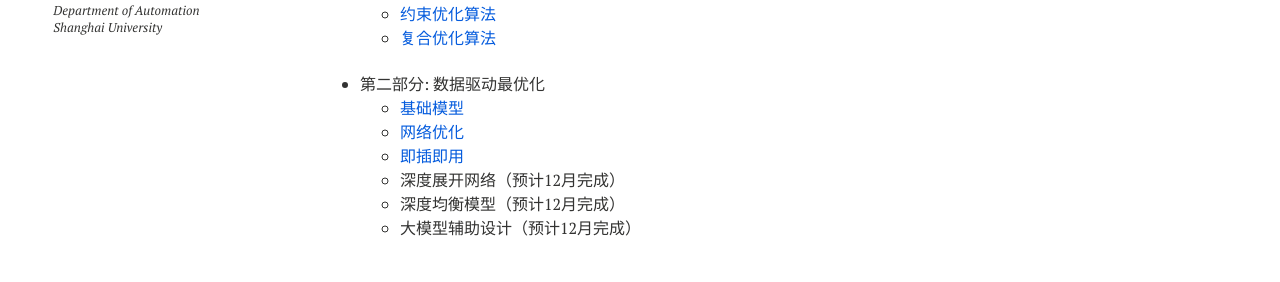
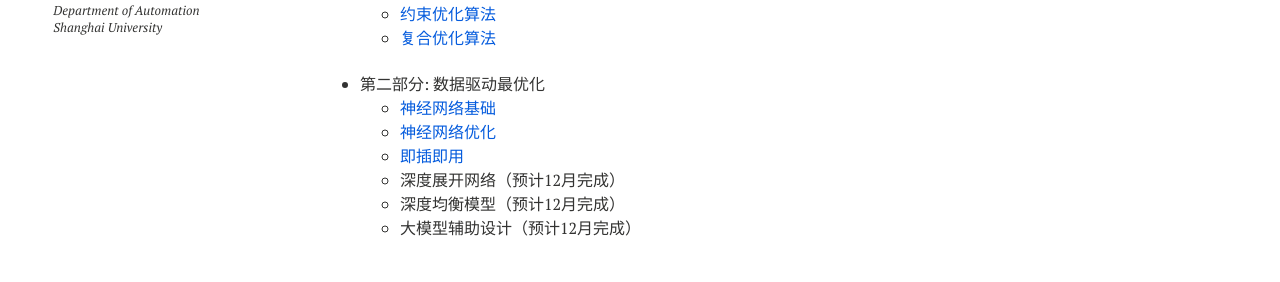
Before and after one commit to xianchaoxiu/xianchaoxiu.github.io, a Jekyll site: the page built from teaching/index.md, in a window 1280 px wide. Shown: the part 271-553 px from the top of the page. Built offline with Jekyll 4.4.1, drawn with Linux system fonts in a browser that asks for light colours; nearby versions of some CDN libraries.

Commit message:
Update index.md

```diff
--- a/teaching/index.md
+++ b/teaching/index.md
@@ -20,8 +20,8 @@ share: false
 
 
 - 第二部分: 数据驱动最优化<br>
-  - <a href="../teaching/现代优化方法/基础模型.pdf" class="textlink" target="_blank">基础模型 </a> <br>
-  - <a href="../teaching/现代优化方法/网络优化.pdf" class="textlink" target="_blank">网络优化 </a>  <br>
+  - <a href="../teaching/现代优化方法/神经网络基础.pdf" class="textlink" target="_blank">神经网络基础 </a> <br>
+  - <a href="../teaching/现代优化方法/神经网络优化.pdf" class="textlink" target="_blank">神经网络优化 </a>  <br>
   - <a href="../teaching/现代优化方法/即插即用.pdf" class="textlink" target="_blank">即插即用 </a> <br>
   - 深度展开网络（预计12月完成） <br>
   - 深度均衡模型（预计12月完成） <br>
```
